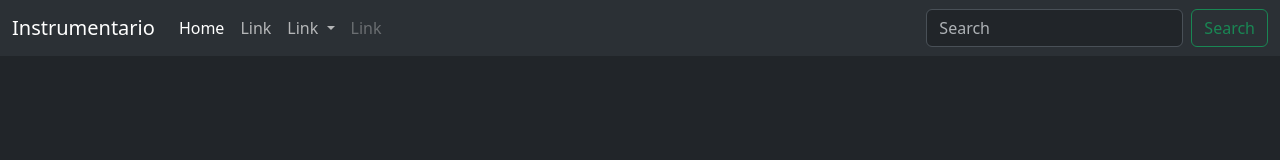
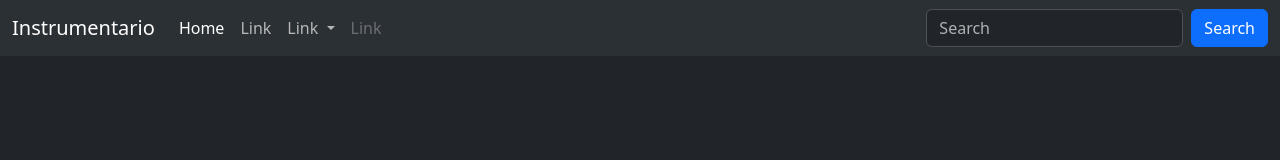
Before and after one commit to ironk111/promo25, a plain HTML site: page index.html in a window 1280 px wide. Drawn offline with nearby package versions, Linux system fonts and the light colour scheme.

Commit message:
Add: README

```diff
--- a/index.html
+++ b/index.html
@@ -39,7 +39,7 @@
             </ul>
             <form class="d-flex" role="search">
               <input class="form-control me-2" type="search" placeholder="Search" aria-label="Search">
-              <button class="btn btn-outline-success" type="submit">Search</button>
+              <button class="btn btn-primary" type="submit">Search</button>
             </form>
           </div>
         </div>
```
Also changed, not shown: README.md (added).
